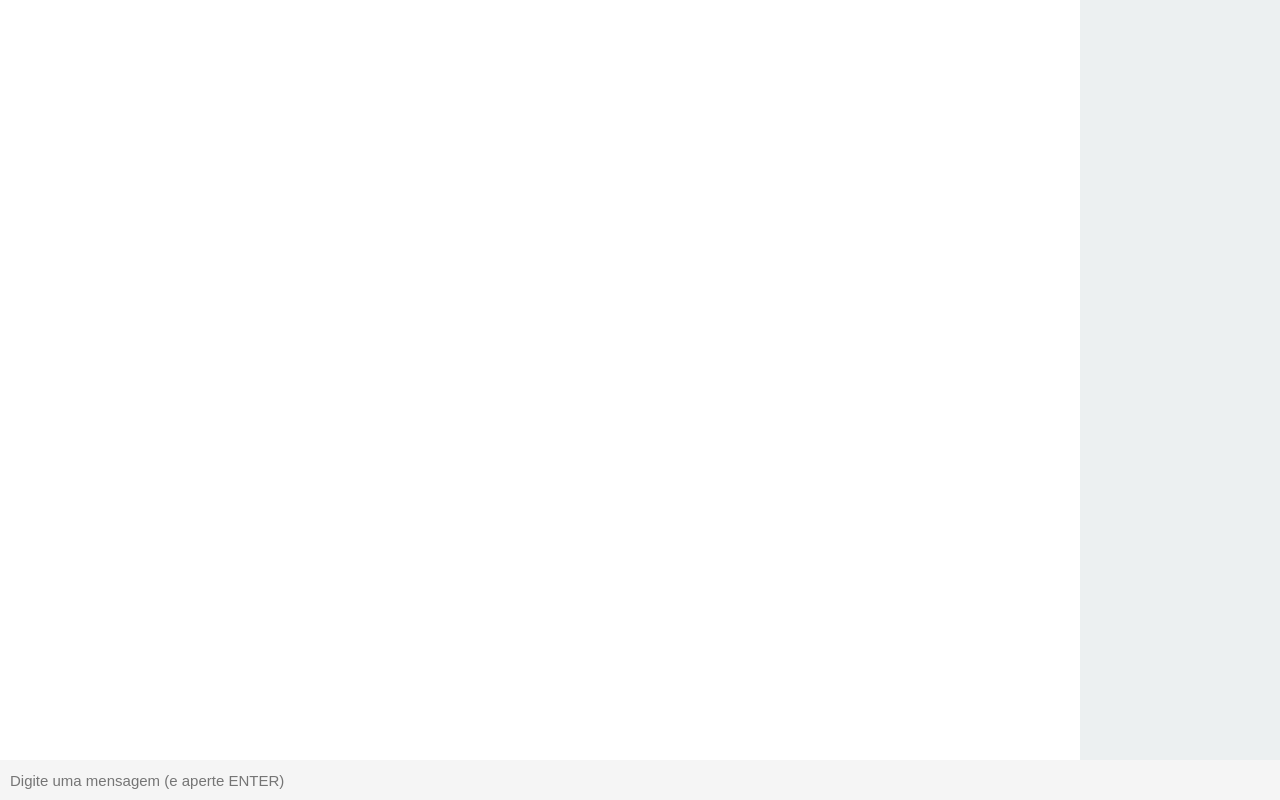
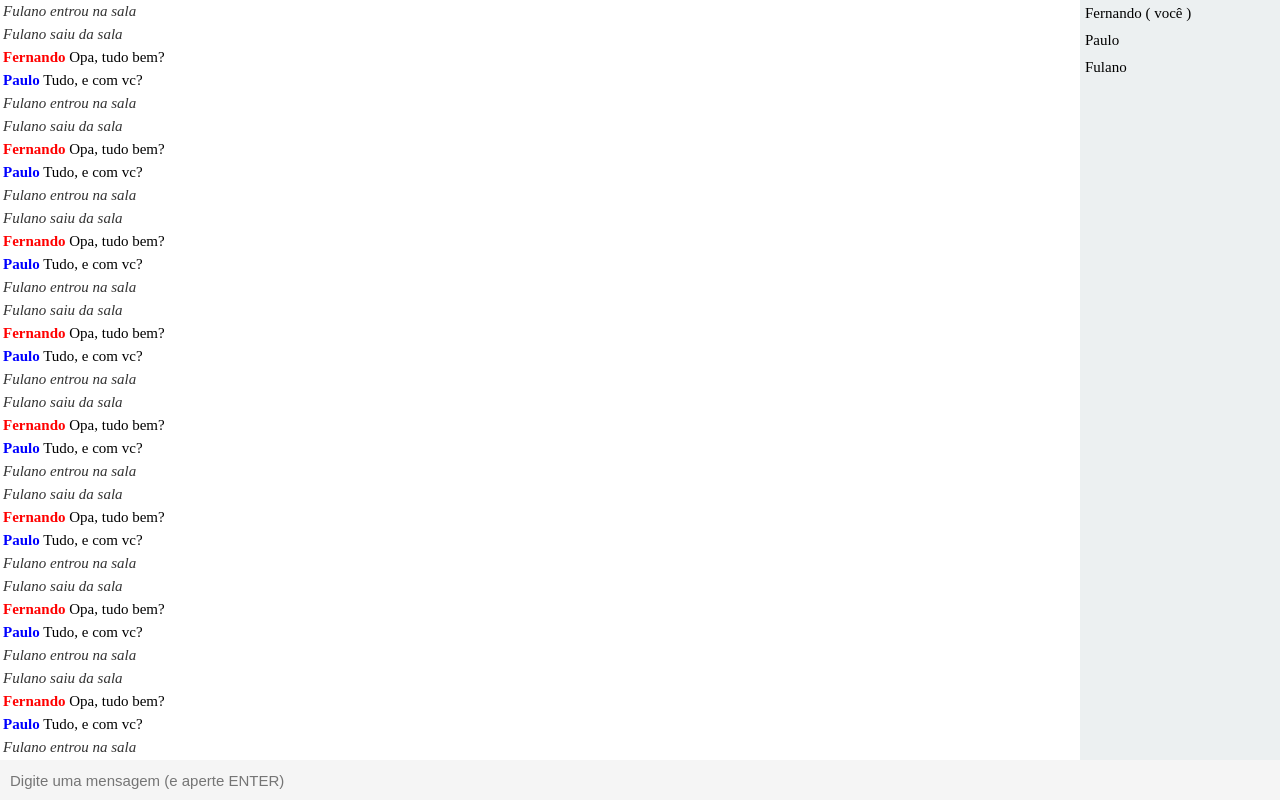
Before and after one commit to fernandoribeirosilva/chat, a website: page public/index.html in a window 1280 px wide. Drawn offline with Linux system fonts and the light colour scheme.

Commit message:
foi desenvolvido os template da mensagem

```diff
--- a/public/assets/css/style.css
+++ b/public/assets/css/style.css
@@ -46,11 +46,69 @@ li {
 .chat-list {
    flex: 1;
    background-color: #fff;
+   overflow-y: scroll;
+   max-height: calc(100vh - 40px);
+}
+
+/* Estilizando a barra de rolagem */
+.chat-list::-webkit-scrollbar {
+   width: 12px;
+}
+
+.chat-list::-webkit-scrollbar-track {
+   background-color: #f5f5f5;
+}
+
+.chat-list::-webkit-scrollbar-thumb {
+   background-color: #b8b8b8b2;
+   border-radius: 10px;
+   border: 3px solid #f5f5f5;
+}
+
+.chat-list li {
+   padding: 3px;
+   font-size: 15px;
+}
+
+.chat-list li.m-status {
+   color: #333;
+   font-style: italic;
+}
+
+.chat-list li.m-txt span {
+   font-weight: bold;
+   color: #0000ff;
+}
+
+.chat-list li.m-txt span.me {
+   color: #ff0000;
 }
 
 .user-list {
    width: 200px;
    background-color: #ECF0F1;
+   overflow-y: scroll;
+   max-height: calc(100vh - 40px);
+}
+
+/* Estilizando a barra de rolagem */
+.user-list::-webkit-scrollbar {
+   width: 12px;
+}
+
+.user-list::-webkit-scrollbar-track {
+   background-color: #f5f5f5;
+}
+
+.user-list::-webkit-scrollbar-thumb {
+   background-color: #b8b8b8b2;
+   border-radius: 10px;
+   border: 3px solid #f5f5f5;
+}
+
+.user-list>li {
+   padding: 5px;
+   font-size: 15px;
 }
 
 .chat-input {
--- a/public/index.html
+++ b/public/index.html
@@ -18,8 +18,53 @@
 
    <div class="page" id="chat-page">
       <div class="chat-area">
-         <ul class="chat-list"></ul>
-         <ul class="user-list"></ul>
+         <ul class="chat-list">
+            <li class="m-status">Fulano entrou na sala</li>
+            <li class="m-status">Fulano saiu da sala</li>
+            <li class="m-txt"><span class="me">Fernando</span> Opa, tudo bem?</li>
+            <li class="m-txt"><span>Paulo</span> Tudo, e com vc?</li>
+            <li class="m-status">Fulano entrou na sala</li>
+            <li class="m-status">Fulano saiu da sala</li>
+            <li class="m-txt"><span class="me">Fernando</span> Opa, tudo bem?</li>
+            <li class="m-txt"><span>Paulo</span> Tudo, e com vc?</li>
+            <li class="m-status">Fulano entrou na sala</li>
+            <li class="m-status">Fulano saiu da sala</li>
+            <li class="m-txt"><span class="me">Fernando</span> Opa, tudo bem?</li>
+            <li class="m-txt"><span>Paulo</span> Tudo, e com vc?</li>
+            <li class="m-status">Fulano entrou na sala</li>
+            <li class="m-status">Fulano saiu da sala</li>
+            <li class="m-txt"><span class="me">Fernando</span> Opa, tudo bem?</li>
+            <li class="m-txt"><span>Paulo</span> Tudo, e com vc?</li>
+            <li class="m-status">Fulano entrou na sala</li>
+            <li class="m-status">Fulano saiu da sala</li>
+            <li class="m-txt"><span class="me">Fernando</span> Opa, tudo bem?</li>
+            <li class="m-txt"><span>Paulo</span> Tudo, e com vc?</li>
+            <li class="m-status">Fulano entrou na sala</li>
+            <li class="m-status">Fulano saiu da sala</li>
+            <li class="m-txt"><span class="me">Fernando</span> Opa, tudo bem?</li>
+            <li class="m-txt"><span>Paulo</span> Tudo, e com vc?</li>
+            <li class="m-status">Fulano entrou na sala</li>
+            <li class="m-status">Fulano saiu da sala</li>
+            <li class="m-txt"><span class="me">Fernando</span> Opa, tudo bem?</li>
+            <li class="m-txt"><span>Paulo</span> Tudo, e com vc?</li>
+            <li class="m-status">Fulano entrou na sala</li>
+            <li class="m-status">Fulano saiu da sala</li>
+            <li class="m-txt"><span class="me">Fernando</span> Opa, tudo bem?</li>
+            <li class="m-txt"><span>Paulo</span> Tudo, e com vc?</li>
+            <li class="m-status">Fulano entrou na sala</li>
+            <li class="m-status">Fulano saiu da sala</li>
+            <li class="m-txt"><span class="me">Fernando</span> Opa, tudo bem?</li>
+            <li class="m-txt"><span>Paulo</span> Tudo, e com vc?</li>
+            <li class="m-status">Fulano entrou na sala</li>
+            <li class="m-status">Fulano saiu da sala</li>
+            <li class="m-txt"><span class="me">Fernando</span> Opa, tudo bem?</li>
+            <li class="m-txt"><span>Paulo</span> Tudo, e com vc?</li>
+         </ul>
+         <ul class="user-list">
+            <li>Fernando ( você )</li>
+            <li>Paulo</li>
+            <li>Fulano</li>
+         </ul>
       </div>
       <div class="chat-input">
          <input type="text" id="chat-text-input" placeholder="Digite uma mensagem (e aperte ENTER)"></input>
```
